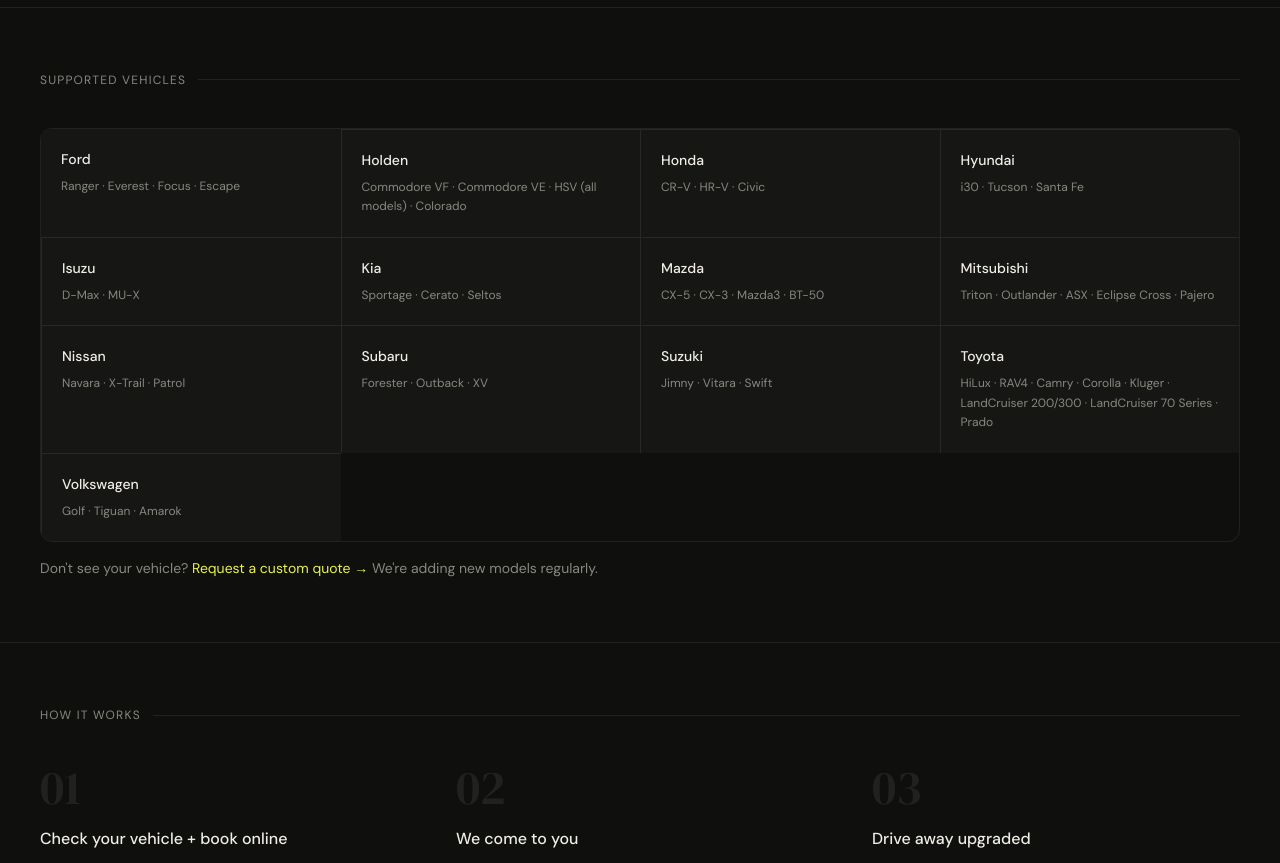
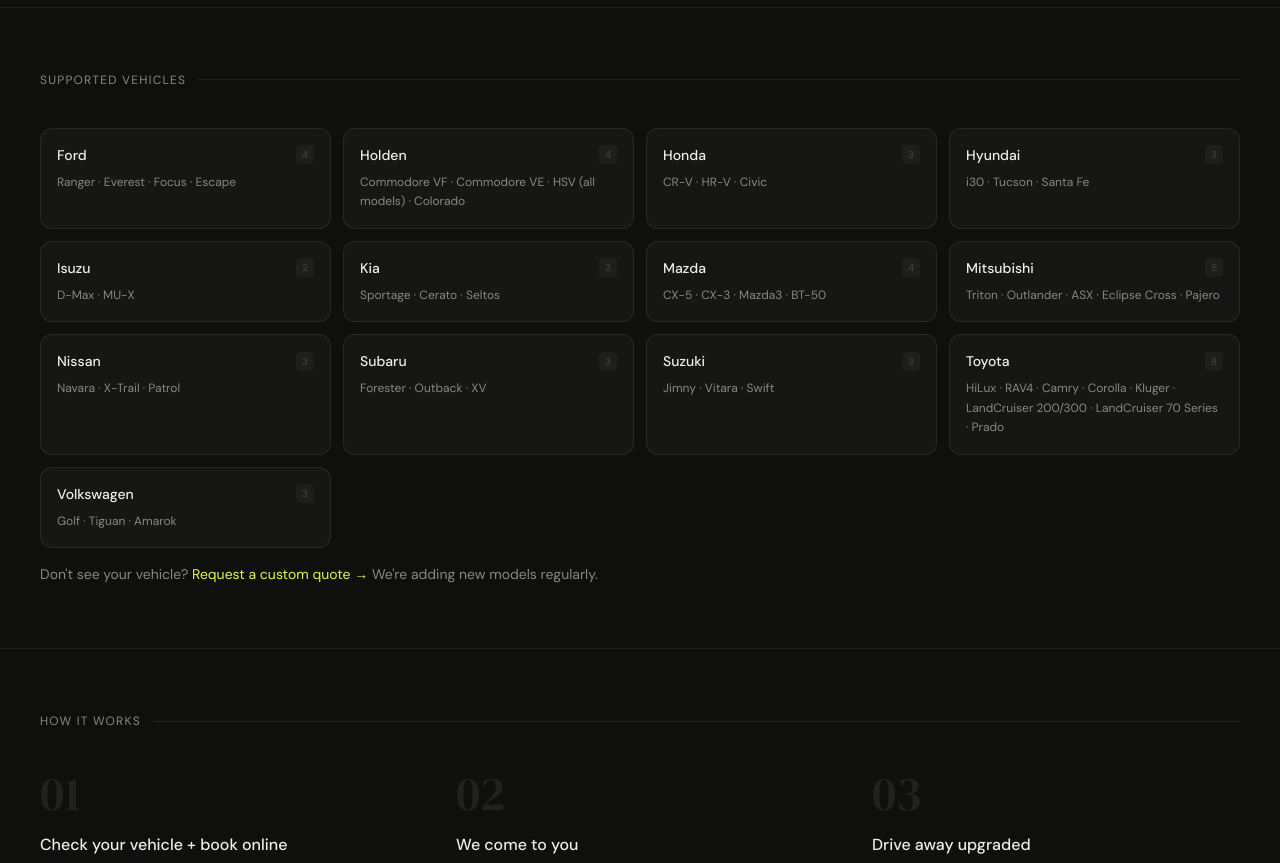
Before and after one commit to plusxAU/upfit, a Next.js app: page / in a window 1280 px wide. Shown: the part 1820-2683 px from the top of the page. Built offline with nearby package versions, Linux system fonts and the light colour scheme.

Commit message:
fix vehicles grid layout and badge overflow

```diff
--- a/app/vehicles/page.tsx
+++ b/app/vehicles/page.tsx
@@ -28,19 +28,19 @@
         </p>
       </section>
 
-      <section className="px-10 py-16 border-b border-white/[0.08]">
-        <div className="grid grid-cols-2 gap-4">
+      <section className="px-6 md:px-10 py-16 border-b border-white/[0.08]">
+        <div className="grid grid-cols-1 md:grid-cols-2 lg:grid-cols-3 gap-4">
           {[...vehicles].sort((a, b) => a.name.localeCompare(b.name)).map((brand) => (
             <Link
               key={brand.slug}
               href={`/vehicles/${brand.slug}`}
               className="bg-bg-2 border border-white/[0.08] rounded-xl p-6 hover:border-white/[0.2] transition-all group"
             >
-              <div className="flex items-start justify-between mb-4">
+              <div className="flex items-center justify-between gap-2 mb-3">
                 <h2 className="text-xl font-medium text-upfit-text group-hover:text-accent transition-colors">
                   {brand.name}
                 </h2>
-                <span className="text-xs text-upfit-faint bg-bg-3 px-2 py-1 rounded">
+                <span className="text-xs text-upfit-faint bg-bg-3 px-2 py-1 rounded flex-shrink-0">
                   {brand.models.length} models
                 </span>
               </div>
--- a/components/Vehicles.tsx
+++ b/components/Vehicles.tsx
@@ -2,22 +2,31 @@
 import { vehicles } from "@/lib/vehicles";
 
 export default function Vehicles() {
+  const sorted = [...vehicles].sort((a, b) => a.name.localeCompare(b.name));
+
   return (
     <section className="px-6 md:px-10 py-16 border-b border-white/[0.08]">
       <p className="section-label">Supported vehicles</p>
 
-      <div className="grid grid-cols-4 divide-x divide-y divide-white/[0.08] border border-white/[0.08] rounded-xl overflow-hidden">
-        {[...vehicles].sort((a, b) => a.name.localeCompare(b.name)).map((brand) => (
-          <div key={brand.slug} className="bg-bg-2 p-5 hover:bg-bg-3 transition-colors">
-            <Link href={`/vehicles/${brand.slug}`}>
-              <p className="text-sm font-medium text-upfit-text mb-2 hover:text-accent transition-colors">
+      <div className="grid grid-cols-2 md:grid-cols-3 lg:grid-cols-4 gap-3">
+        {sorted.map((brand) => (
+          <Link
+            key={brand.slug}
+            href={`/vehicles/${brand.slug}`}
+            className="bg-bg-2 border border-white/[0.08] rounded-xl p-4 hover:border-white/[0.2] hover:bg-bg-3 transition-all block"
+          >
+            <div className="flex items-center justify-between gap-2 mb-2">
+              <p className="text-sm font-medium text-upfit-text hover:text-accent transition-colors">
                 {brand.name}
               </p>
-            </Link>
+              <span className="text-[10px] text-upfit-faint bg-bg-3 px-1.5 py-0.5 rounded flex-shrink-0">
+                {brand.models.length}
+              </span>
+            </div>
             <p className="text-xs text-upfit-muted leading-relaxed">
               {brand.models.map((m) => m.name).join(" · ")}
             </p>
-          </div>
+          </Link>
         ))}
       </div>
 
```
